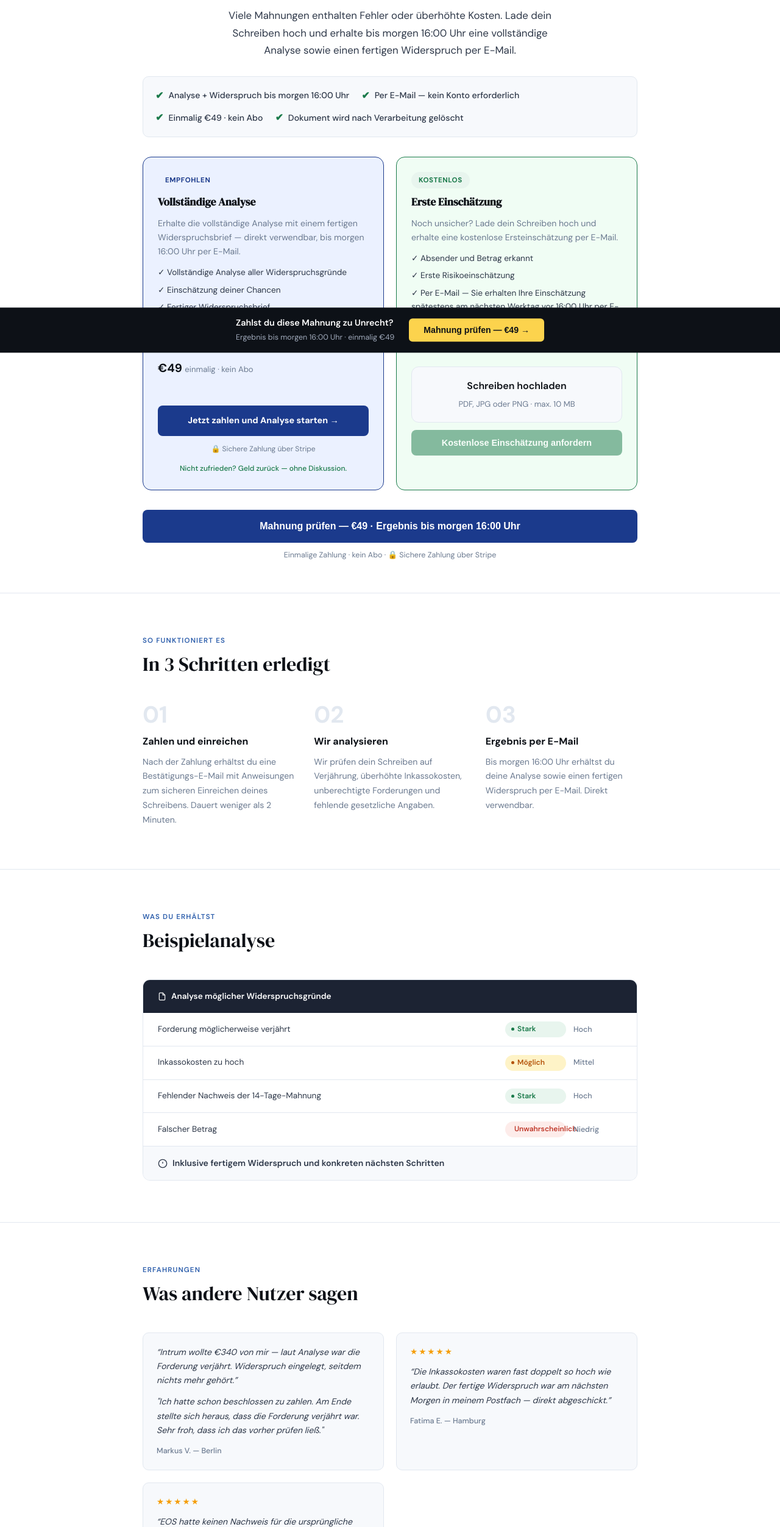
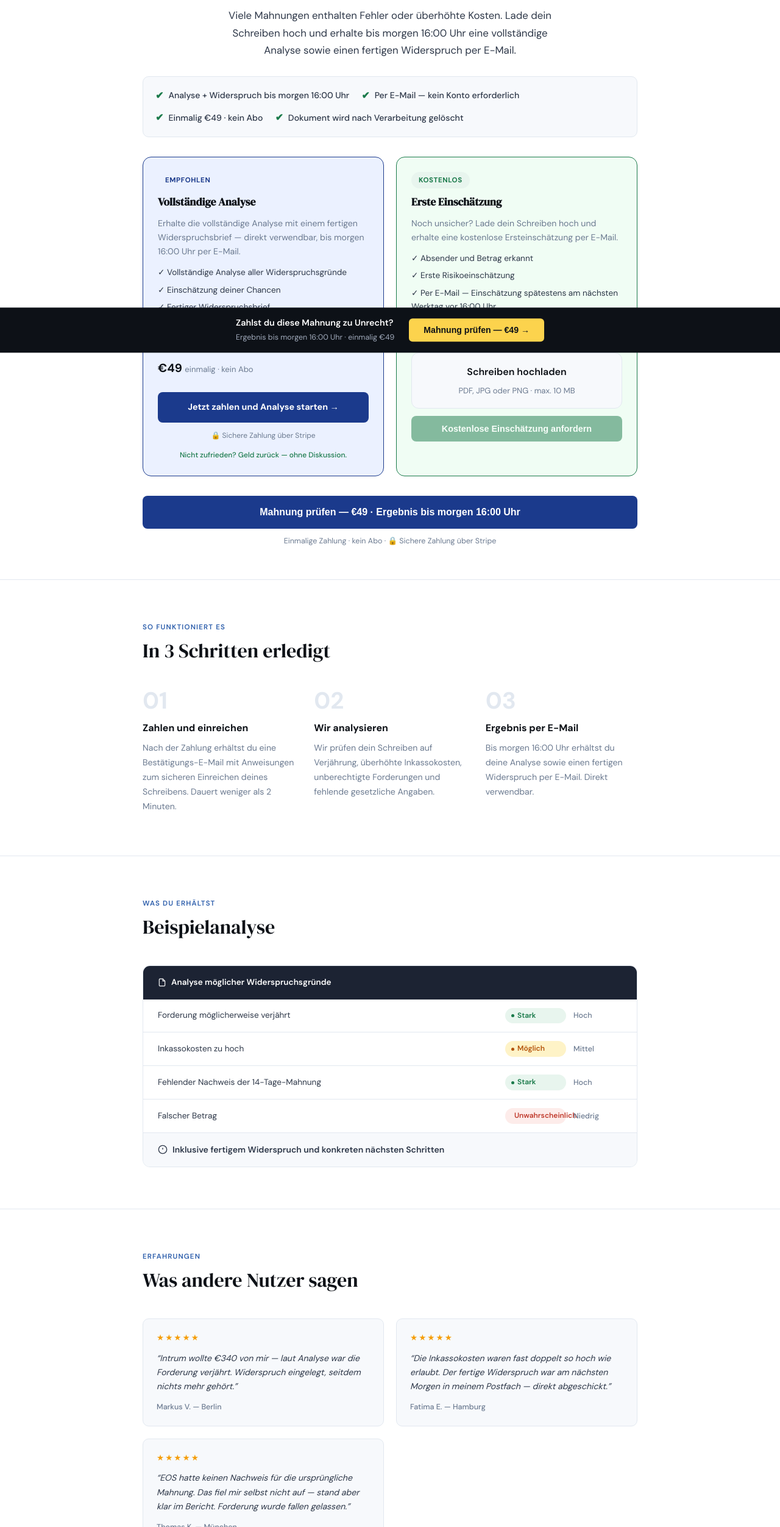
Before and after one commit to DickGroen/mahnungcheck.de, a website: page public/index.html in a window 1280 px wide. Shown: the part 296-2800 px from the top of the page at 61% size. Drawn offline with Linux system fonts and the light colour scheme.

Commit message:
Simplify email notification messages in HTML

```diff
--- a/public/index.html
+++ b/public/index.html
@@ -80,7 +80,7 @@
         <ul class="optie-list">
           <li>✓ Absender und Betrag erkannt</li>
           <li>✓ Erste Risikoeinschätzung</li>
-          <li>✓ Per E-Mail — Sie erhalten Ihre Einschätzung spätestens am nächsten Werktag vor 16:00 Uhr per E-Mail. (Geschäftszeiten)</li>
+          <li>✓ Per E-Mail — Einschätzung spätestens am nächsten Werktag vor 16:00 Uhr</li>
         </ul>
         <div class="optie-price">Kostenlos</div>
         <input type="file" id="gratis-file-input" accept=".pdf,.jpg,.jpeg,.png"
@@ -214,8 +214,8 @@
     <h2>Was andere Nutzer sagen</h2>
     <div class="reviews">
       <div class="review">
+        <div class="stars">★★★★★</div>
         <div class="review__text">&ldquo;Intrum wollte &euro;340 von mir &mdash; laut Analyse war die Forderung verj&auml;hrt. Widerspruch eingelegt, seitdem nichts mehr geh&ouml;rt.&rdquo;</div>
-        <div class="review__text">"Ich hatte schon beschlossen zu zahlen. Am Ende stellte sich heraus, dass die Forderung verjährt war. Sehr froh, dass ich das vorher prüfen ließ."</div>
         <div class="review__author">Markus V. — Berlin</div>
       </div>
       <div class="review">
@@ -403,7 +403,6 @@ function handleGratisFileSelect(input) {
   const zone = document.getElementById('gratis-upload-zone');
   zone.innerHTML = `<div class="upload-label" style="color:var(--green);">✓ ${escapeHtmlLocal(gratisFile.name)}</div><div class="upload-hint">Datei ausgewählt</div>`;
 
-  // Contactvelden tonen na upload
   const contactFields = document.getElementById('gratis-contact-fields');
   contactFields.style.display = 'flex';
 
@@ -447,7 +446,7 @@ async function startGratisUpload() {
     const data = await res.json();
     if (data.ok) {
       status.className = 'optie-status optie-status--success';
-      status.textContent = '✓ Deine Einschätzung wird dir Sie erhalten Ihre Einschätzung spätestens am nächsten Werktag vor 16:00 Uhr per E-Mail. während der Geschäftszeiten (Mo–Fr, 9:00–17:00 Uhr) per E-Mail zugesendet.';
+      status.textContent = '✓ Sie erhalten Ihre Einschätzung spätestens am nächsten Werktag vor 16:00 Uhr per E-Mail.';
       btn.textContent = 'Gesendet ✓';
     } else {
       throw new Error(data.error || 'Fehler');
```
